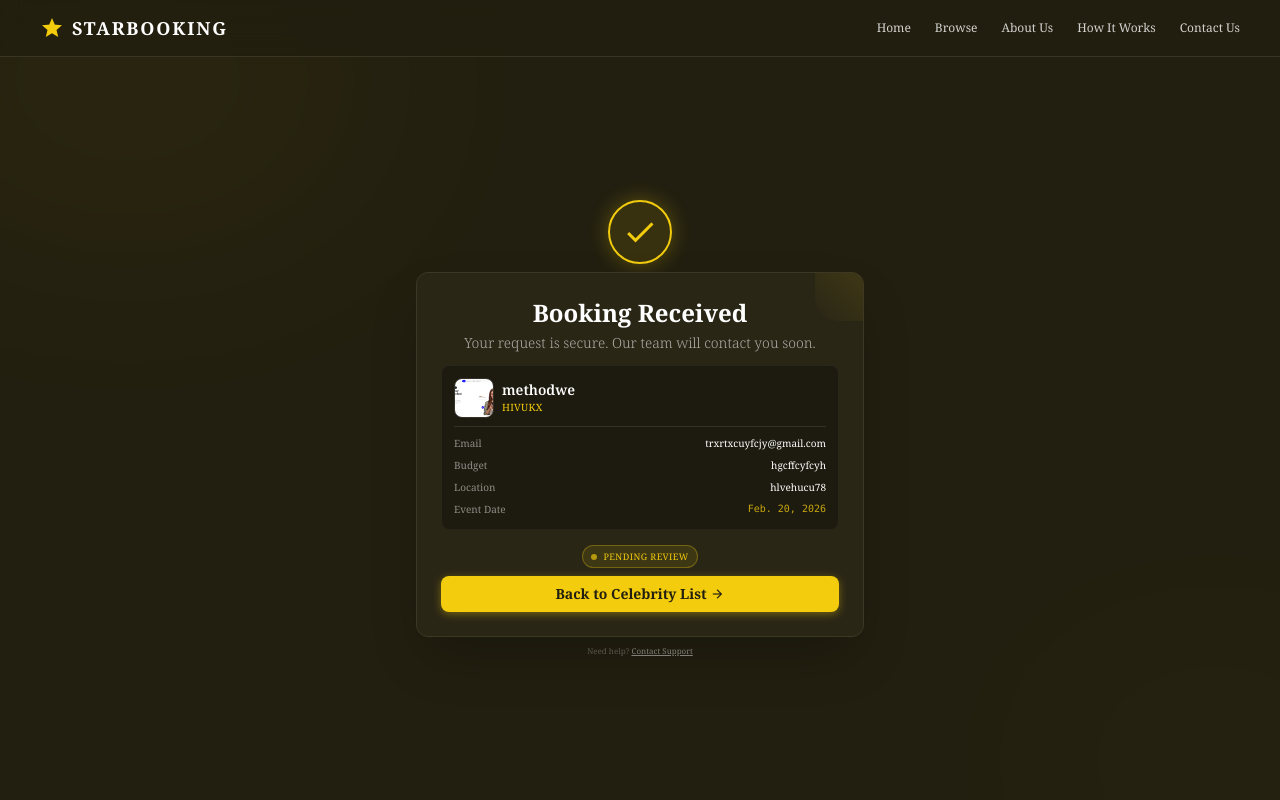
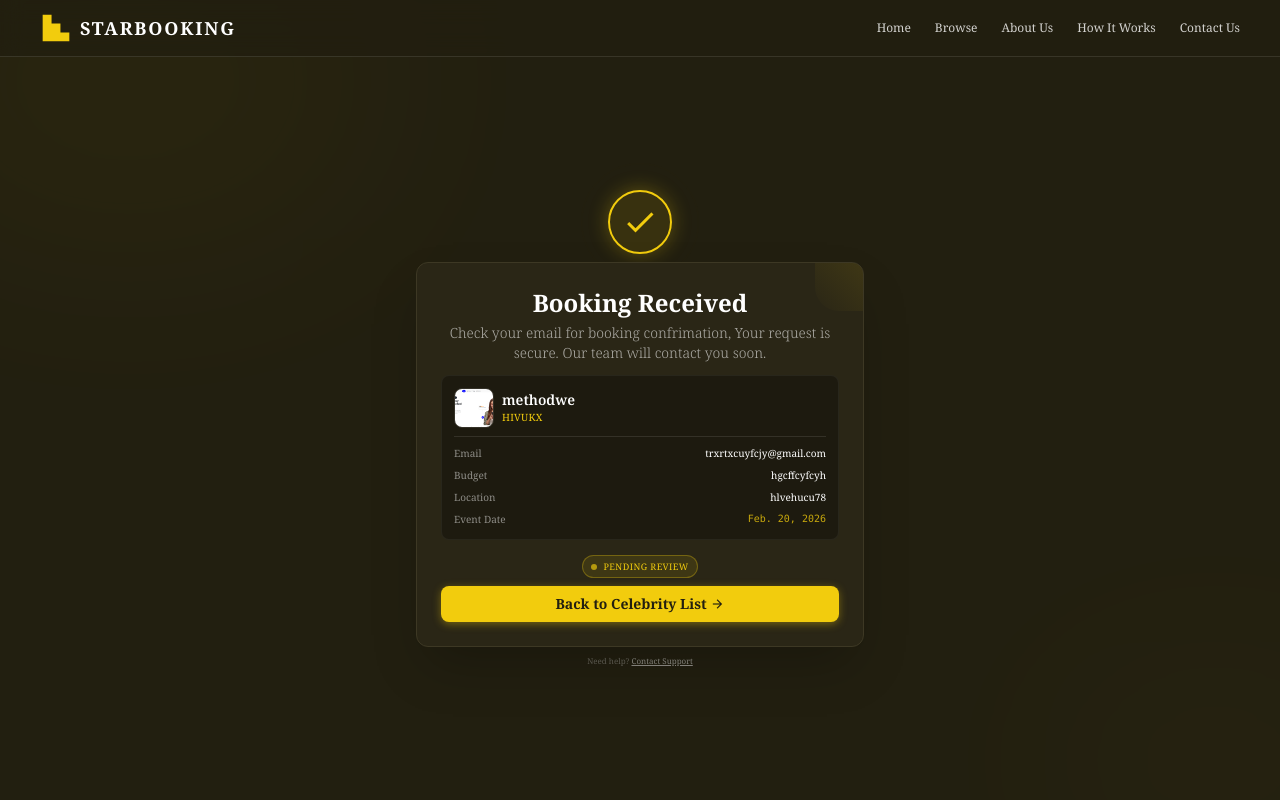
Before and after one commit to codingvibezz6777/b, a Django app: page /booking/success/6/ in a window 1280 px wide. Run offline with Django 5.2, Linux system fonts and the light colour scheme; data comes from the database, SQL or seed files in the repository; some libraries are stand-ins or nearby versions.

Commit message:
hopefully last commit

```diff
--- a/templates/admin_login.html
+++ b/templates/admin_login.html
@@ -46,6 +46,8 @@
             transform: scale(1.05);
             box-shadow: 0 0 20px rgba(242,204,13,0.4);
         }
+
+
     </style>
 </head>
 <body class="bg-background-light dark:bg-background-dark font-display antialiased selection:bg-primary selection:text-black h-screen overflow-hidden flex flex-col">
--- a/templates/booking_success.html
+++ b/templates/booking_success.html
@@ -52,7 +52,11 @@
     <div class="max-w-7xl mx-auto">
         <div class="flex items-center justify-between">
             <div class="flex items-center gap-2 text-white">
-                <span class="material-icons text-primary text-2xl">star</span>
+                <div class="size-6 sm:size-8 text-primary flex-shrink-0">
+<svg fill="none" viewbox="0 0 48 48" xmlns="http://www.w3.org/2000/svg">
+<path d="M4 4H17.3334V17.3334H30.6666V30.6666H44V44H4V4Z" fill="currentColor"></path>
+</svg>
+</div>
                 <span class="text-lg font-bold tracking-widest uppercase">StarBooking</span>
             </div>
 
@@ -149,7 +153,7 @@ document.addEventListener('DOMContentLoaded', function() {
 
             <h1 class="text-lg sm:text-xl md:text-2xl font-bold mb-1 text-white">Booking Received</h1>
             <p class="text-white/60 mb-3 text-xs sm:text-sm font-light">
-                Your request is secure. Our team will contact you soon.
+                Check your email for booking confrimation, Your request is secure. Our team will contact you soon.
             </p>
 
             <!-- Booking Details Summary (compact) -->
--- a/templates/index.html
+++ b/templates/index.html
@@ -247,7 +247,7 @@ document.addEventListener('keydown', (e) => {
 <h3 class="text-lg sm:text-xl font-bold text-white leading-tight"><a href="../Project1/scarletjohanson.html">{{ celeb.name }}</a></h3>
 <p class="text-primary/80 text-[10px] sm:text-xs font-semibold uppercase tracking-wider">{{ celeb.Category }}</p>
 <div class="pt-2 sm:pt-4 flex items-center justify-between">
-<span class="text-white/60 text-[10px] sm:text-xs italic">Starts at <span>{{ celeb.currency }}</span>{{ celeb.price_range }}</span>
+<span class="text-white/60 text-[10px] sm:text-xs italic">Starts at <span>{{ celeb.currency }} </span>{{ celeb.price_range }}</span>
 <a href="{% url 'celebrity_detail' celeb.slug %}" class="material-symbols-outlined text-xs sm:text-sm"><button class="bg-white/10 hover:bg-primary hover:text-background-dark p-1.5 sm:p-2 rounded-lg transition-colors">
 <a href="{% url 'celebrity_detail' celeb.slug %}" class="material-symbols-outlined text-xs sm:text-sm">Book</a>
 </button></a>
```
